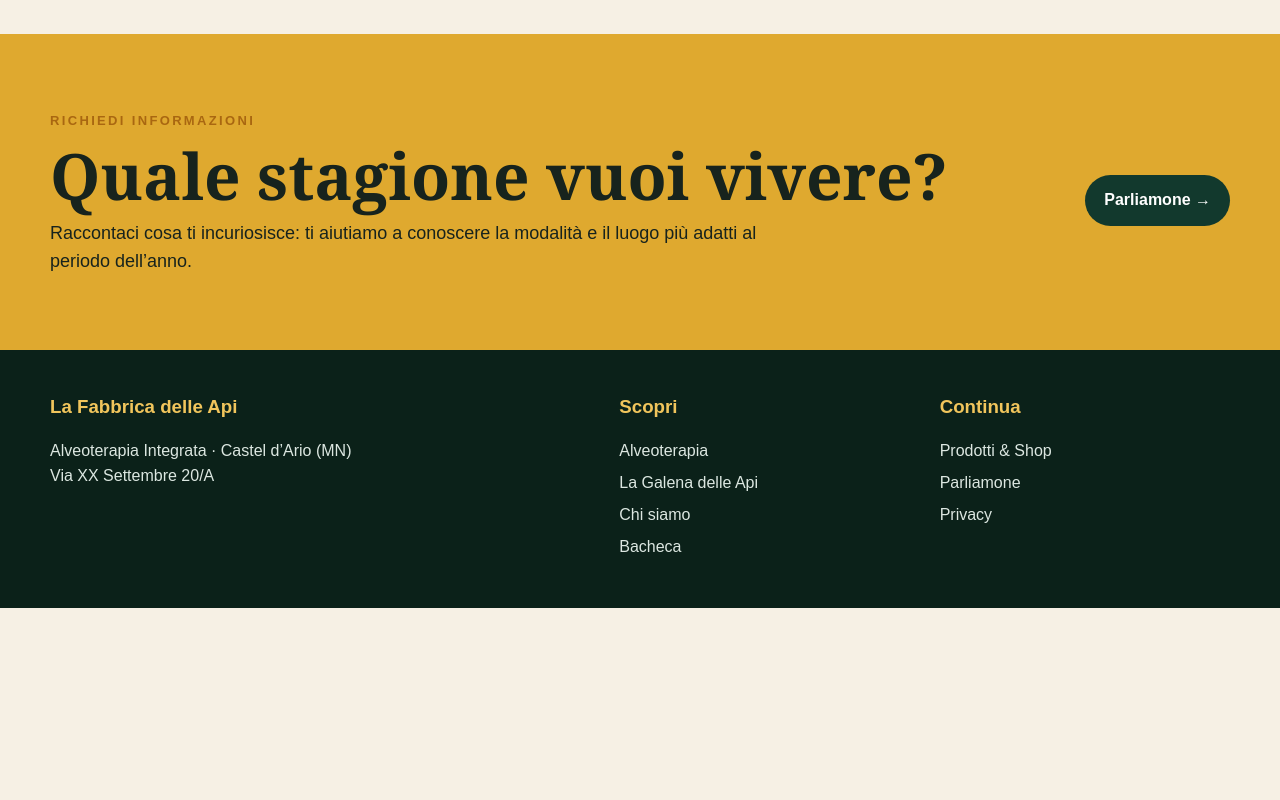
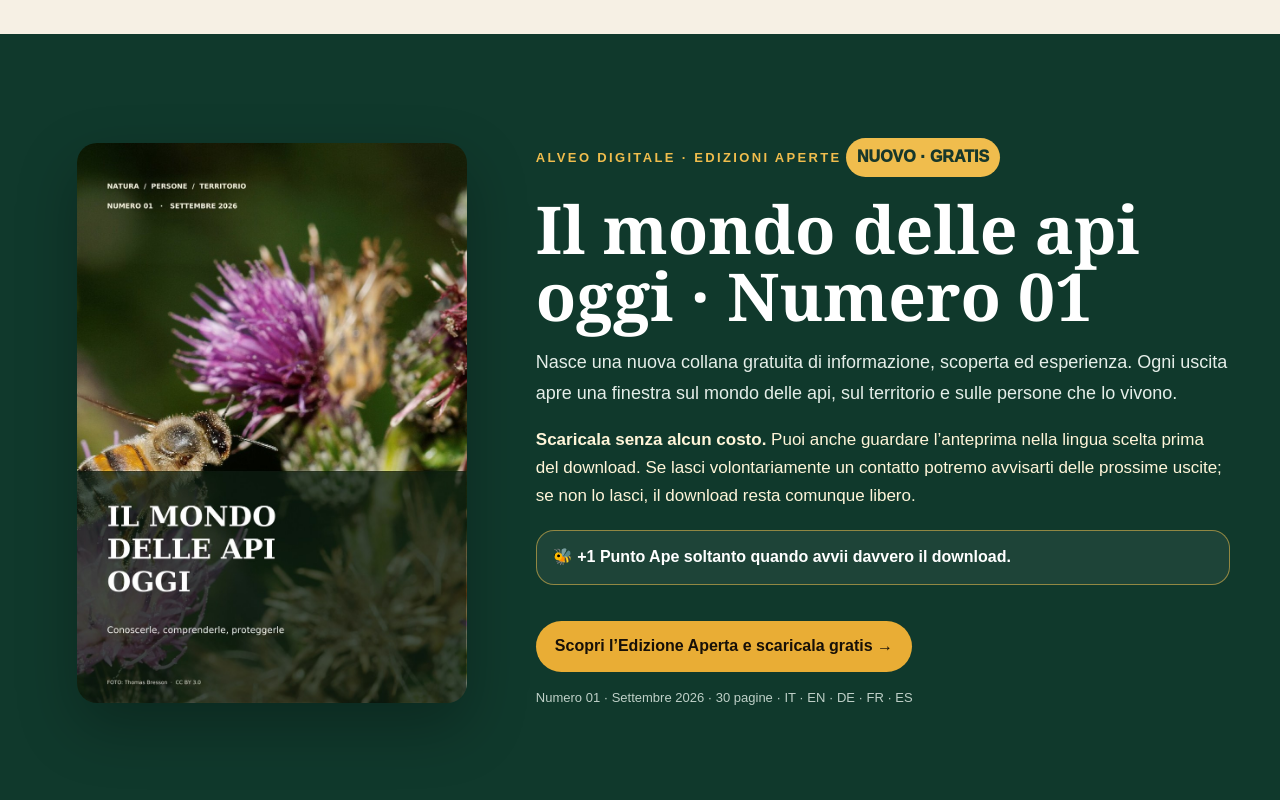
Before and after one commit to cleo6920/miele-backend, a website: page home.html in a window 1280 px wide. Shown: the part 6060-6860 px from the top of the page. Before the commit the page ends 6668 px from the top, so only its background shows below. Drawn offline with Linux system fonts and the light colour scheme.

Commit message:
Presenta Edizioni Aperte in Home

```diff
--- a/home.html
+++ b/home.html
@@ -168,6 +168,7 @@ section[id]{scroll-margin-top:92px}
  .season{min-height:420px;padding:25px}.hex-grid{grid-template-columns:repeat(3,92px);gap:8px}.hex{width:92px;height:82px;font-size:11px}
  .place{padding:54px 24px}.bee-card,.bee-info{padding:28px}.venom-intro-grid{gap:18px}.venom-intro-manifesto{padding:22px 20px;min-height:0}.venom-slide.active{grid-template-columns:1fr;gap:24px}.venom-slide{min-height:0}.venom-media{min-height:360px;padding:24px}.venom-media img{max-height:310px}.venom-detail{padding-right:0}.venom-detail h3{font-size:clamp(29px,9vw,38px)}.venom-storyline{font-size:clamp(26px,8vw,34px)}.venom-facts{grid-template-columns:1fr;gap:14px}.venom-fact{padding-top:14px}.venom-warning{margin-top:20px}.conversation{padding:54px 0}.footer-inner{grid-template-columns:1fr}
 }
+@media(max-width:760px){#edizioni-aperte-home .wrap{grid-template-columns:1fr!important;gap:28px!important}#edizioni-aperte-home img{max-height:460px!important}}
 </style>
 <link rel="stylesheet" href="/global-nav-v2.css?v=20260922-1">
 </head>
@@ -402,6 +403,24 @@ section[id]{scroll-margin-top:92px}
   </div>
 </section>
 
+<section class="section" id="edizioni-aperte-home" style="background:#10392c;color:#fff">
+  <div class="wrap" style="display:grid;grid-template-columns:minmax(0,.78fr) minmax(320px,1.22fr);gap:42px;align-items:center">
+    <div style="display:flex;justify-content:center">
+      <img src="/images/il-mondo-api-oggi-01-cover.jpg" alt="Copertina Il mondo delle api oggi Numero 01" loading="lazy" style="width:min(100%,390px);max-height:560px;object-fit:contain;border-radius:20px;box-shadow:0 24px 60px rgba(0,0,0,.28)">
+    </div>
+    <div>
+      <span class="eyebrow" style="color:#f0bd4d">ALVEO DIGITALE · EDIZIONI APERTE</span>
+      <div style="display:inline-block;margin:12px 0 8px;padding:7px 11px;border-radius:999px;background:#f0bd4d;color:#17382b;font-weight:950">NUOVO · GRATIS</div>
+      <h2 style="font-family:Georgia,serif;font-size:clamp(40px,6vw,66px);line-height:1.02;margin:10px 0 18px;color:#fff">Il mondo delle api oggi · Numero 01</h2>
+      <p style="font-size:18px;line-height:1.7;color:#e5eee9;max-width:720px">Nasce una nuova collana gratuita di informazione, scoperta ed esperienza. Ogni uscita apre una finestra sul mondo delle api, sul territorio e sulle persone che lo vivono.</p>
+      <p style="font-size:17px;line-height:1.65;color:#fff5d9"><strong>Scaricala senza alcun costo.</strong> Puoi anche guardare l’anteprima nella lingua scelta prima del download. Se lasci volontariamente un contatto potremo avvisarti delle prossime uscite; se non lo lasci, il download resta comunque libero.</p>
+      <div style="margin:20px 0 18px;padding:14px 16px;border:1px solid rgba(240,189,77,.55);border-radius:18px;background:rgba(255,255,255,.06);font-weight:900">🐝 +1 Punto Ape soltanto quando avvii davvero il download.</div>
+      <a class="btn btn-gold" href="/shop#prodotto-alveo-digitale-api-oggi-01">Scopri l’Edizione Aperta e scaricala gratis →</a>
+      <p style="margin-top:16px;font-size:13px;color:#bfd0c8">Numero 01 · Settembre 2026 · 30 pagine · IT · EN · DE · FR · ES</p>
+    </div>
+  </div>
+</section>
+
 <section class="conversation">
   <div class="wrap conversation-inner">
     <div><span class="eyebrow">Richiedi informazioni</span><h2>Quale stagione vuoi vivere?</h2><p>Raccontaci cosa ti incuriosisce: ti aiutiamo a conoscere la modalità e il luogo più adatti al periodo dell’anno.</p></div>
```
